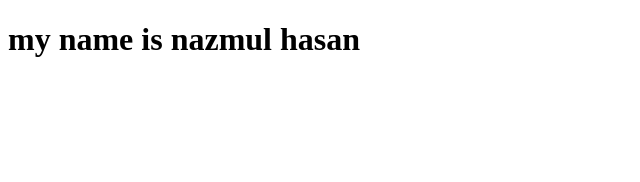
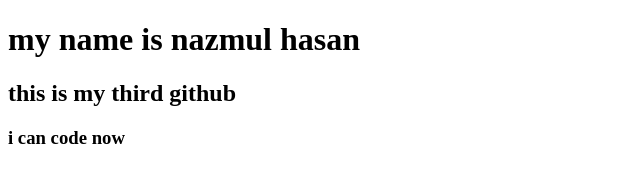
Before and after one commit to nazmulhasannome/my-third-repo, a plain HTML site: page index.html in a window 1280 px wide. Shown: the whole page, without its empty margins (0-640 px from the left). Drawn offline with Linux system fonts and the light colour scheme.

Commit message:
added header

```diff
--- a/index.html
+++ b/index.html
@@ -8,6 +8,8 @@
 </head>
 <body>
     <h1>my name is nazmul hasan</h1>
+    <h2>this is my third github</h2>
+    <h3>i can code now</h3>
 
 </body>
 </html>
```
